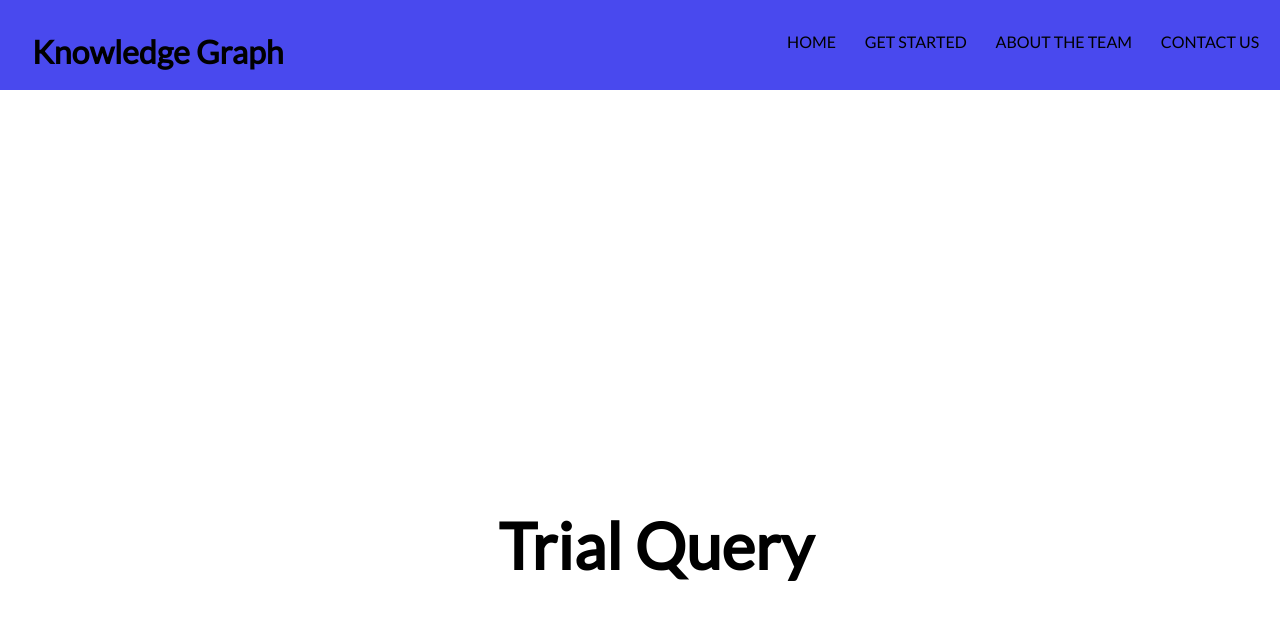
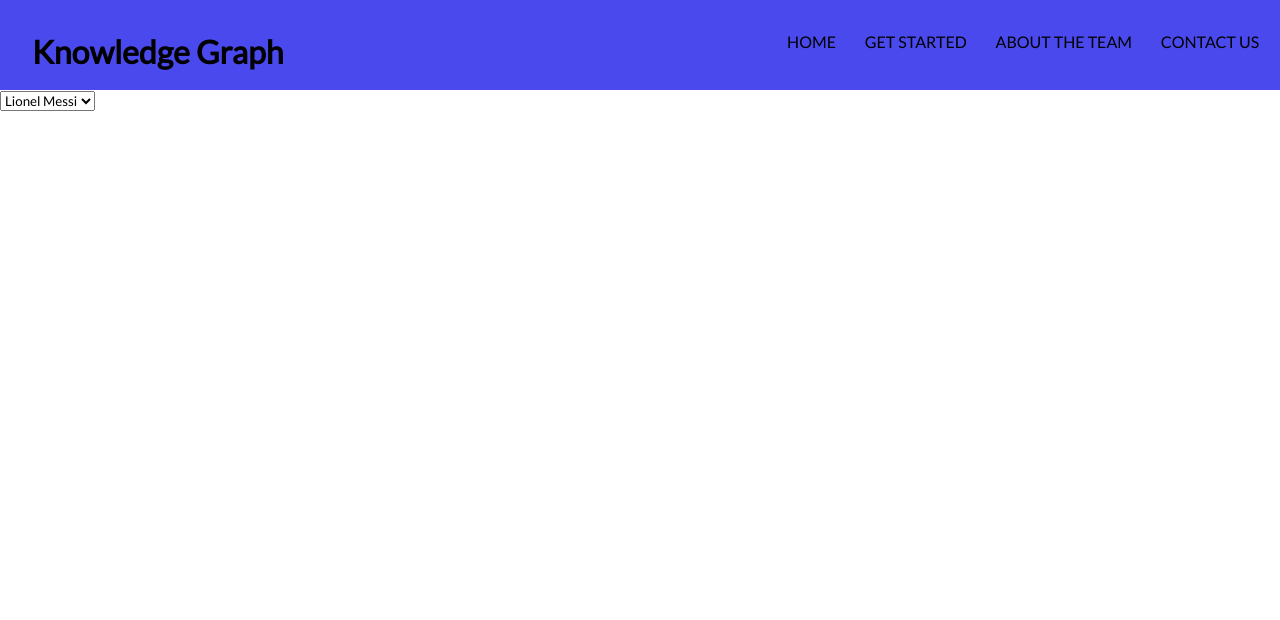
Before and after one commit to m477301/KnowledgeGraphVerbalizer, a React (Create React App) app in the folder website/: page /start in a window 1280 px wide. Shown: the top 620 px of the page. Built offline with nearby package versions, Linux system fonts and the light colour scheme; no server answers.

Commit message:
Basic dropdown  added to Get Started

```diff
--- a/website/src/Components/websitePages/Start.js
+++ b/website/src/Components/websitePages/Start.js
@@ -2,12 +2,24 @@ import React from 'react'
 import Dropdown from 'react-dropdown';
 import 'react-dropdown/style.css';
 
-function StartQuery() {
-  return (
-    <div className='startQuery'>
-       <h1>Trial Query</h1>
-    </div>
-  );
+export default class DropdownMenu extends React.Component {
+  onChange(event) {
+    console.log("Dropdown Value Changed");
+    console.log("value:", event.currentTarget.value);
+  }
+  render() {
+    return (
+      <select onChange={this.onChange}>
+        <option value="Messi">
+          Lionel Messi
+        </option>
+        <option value="Kanye">
+          Kanye West
+        </option>
+        <option value="Brad Pitt">
+          Brad Pitt
+        </option>
+      </select>
+    );
+  }
 }
-
-export default StartQuery;
```
